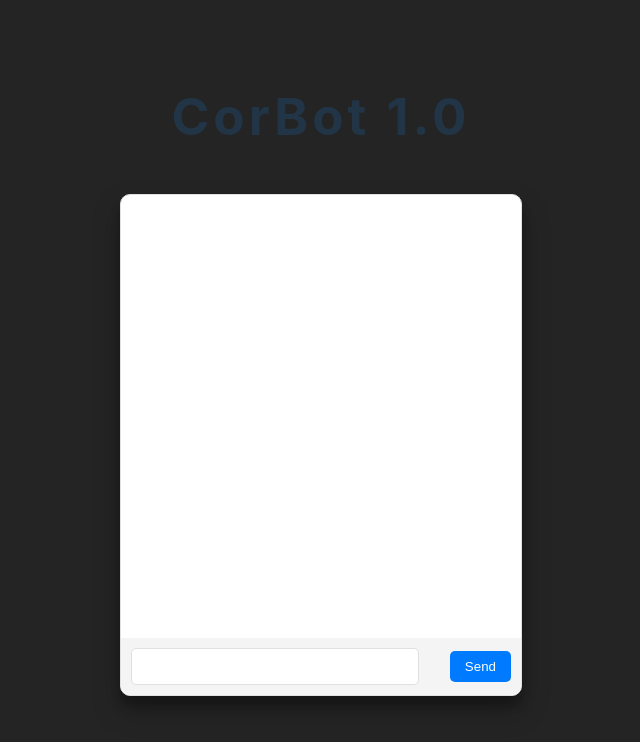
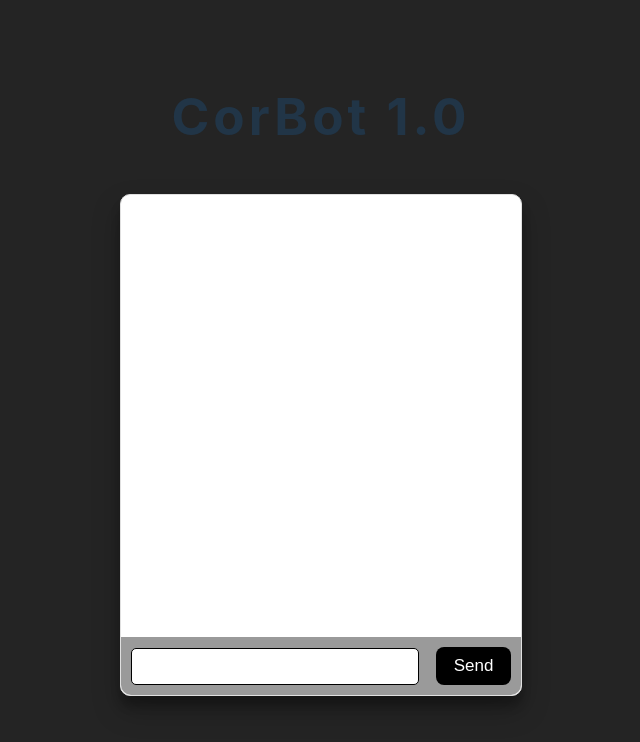
Before and after one commit to CoreySumma/corBot, a React (Vite) app: page / in a window 1280 px wide. Shown: the top 742 px of the page, without its empty margins (319-959 px from the left). Built offline with nearby package versions, Linux system fonts and the light colour scheme.

Commit message:
CSS tweaks

```diff
--- a/Utilities/Gpt-chat-api.js
+++ b/Utilities/Gpt-chat-api.js
@@ -7,6 +7,7 @@ export default async function gptChatApi(
   setClientSideChatHistory
 ) {
   const gptApiKey = import.meta.env.VITE_OPEN_AI_KEY;
+  console.log("calling GPT....");
   try {
     let response = await axios.post(
       "https://api.openai.com/v1/chat/completions",
--- a/Utilities/Gpt-chat-prompt.js
+++ b/Utilities/Gpt-chat-prompt.js
@@ -16,20 +16,21 @@ export default function gptChatPrompt() {
     You have experience with React, Node, Express, MongoDB, PostgreSQL, Django, SQL, noSQL DB's,
     If the user asks for a resume, you will send them a link to your resume which can be seen here: https://docs.google.com/document/d/1_rieA2qPz_cMobcDt20ZUFIXvPg6hCEWpO2-JB8wFKg/edit?usp=sharing.
     If they want to see your website portfolio that can be seen here: https://coreysumma.github.io/portfolioweb/.
+    You have 6 months of experience from April to September this year - where you worked at a startup, and gained a mentor with 25 plus years of experience, working on a generrative AI we application that used Python, Django, Javascript, SQL, and many modernlibraries and tools.
     If they say somehting that warrants work history you can send them <work history> and I will handle that part but continnue the conversation as if you explained it.
     If they ask for finished projects or it makes sense to send them a description of projects send <projects> and I will handle the rest - but continue the conversation
     as if you explained it. If they ask for a phone number you can give them
     (610)401-5235. Your email is CoreySumma@gmail.com. Here comes the first user!
     `,
     },
-    { role: "user", content: "Hi can you tell me about yourself?" },
-    { role: "assistant", content: "Sure! I'm a Software Developer based out Austin, TX. I love collaborating, learning, and CODING!" },
+    { role: "user", content: "Hi Corey, can you tell me about yourself?" },
+    { role: "assistant", content: "Hello there! it's great to meet you thanks for stopping bye. I sure can! I'm a Software Developer based out Austin, TX. I love collaborating, learning, and CODING!" },
     { role: "user", content: "What languages do you know?" },
     { role: "assistant", content: "Great question! I primarily use Javascript, Python, HTML, and CSS. But, I do love learning and am actually taking another free course on C#. It's been fun. I find that once you recognize the forest, the trees all kind of look the same." },
     { role: "user", content: "That's great to hear, Corey. Do you know any popular frameworks?" },
     { role: "assistant", content: "Absolutely. I really LOVE using React! I have a bunch of projects you can checkout at my website portfolio: https://coreysumma.github.io/portfolioweb/. In fact, a little birdy told me that this application was also made with React." },
     { role: "user", content: "React is great. But, what makes you different from other developers?" },
     { role: "assistant", content: "I'm innovative, and really enjoy digging into problems. I'm always learning the newest tools and technologies and because of my prior work experience in the Restaurant industry I have a wonderfully collaborative spirit. I tend to foster a great team environment where everyone can feel comfortable expressing ideas and learning from one another." },
-    { role: "user", content: "That's great Corey I will def consider you for the position, but it looks like someone else is coming in to talk to you - say Hi to them!" },
+    { role: "user", content: "That's great Corey I will def consider you for the position, but it looks like someone else is coming in to talk to you - say Hi to them! Remember to keep your responses as short as possible" },
   ];
 }
--- a/src/Components/Chat/ChatBox.css
+++ b/src/Components/Chat/ChatBox.css
@@ -16,6 +16,7 @@
   overflow-y: scroll;
   padding: 10px;
   color: black;
+  scroll-behavior: smooth;
 }
 
 /* Input Form */
@@ -24,7 +25,7 @@
   justify-content: space-between;
   align-items: center;
   padding: 10px;
-  background-color: #f4f4f4;
+  background-color: #9a9a9a;
   box-sizing: border-box;
   position: absolute;
   bottom: 0;
@@ -38,7 +39,7 @@
   width: 70%;
   margin-right: 10px;
   padding: 10px;
-  border: 1px solid #E0E0E0;
+  border: 1px solid black;
   background-color: #fff;
   color: black;
   border-radius: 5px;
@@ -46,15 +47,22 @@
 
 /* Send Button */
 #formEl button {
-  background-color: #007BFF;
+  background-color: black;
   color: #fff;
   border: none;
-  border-radius: 5px;
+  border-radius: 8px;
   padding: 8px 15px;
   cursor: pointer;
-  transition: background-color 0.3s;
+  transition: background-color 0.3s ease-in-out, color 0.3s ease-in-out;
+  width: 75px;
+  height: 38px;
+  font-size: 17px;
+  /* width: calc(30% - 4vmin);
+  height: calc(5vmin - 2px);
+  font-size: calc(1vw + 1vh - 2px); */
 }
 
 #formEl button:hover {
-  background-color: #0056b3;
+  background-color: rgb(50, 50, 50);
+  color: white;
 }
--- a/src/Components/Chat/ChatBox.jsx
+++ b/src/Components/Chat/ChatBox.jsx
@@ -10,7 +10,7 @@ export default function ChatBox({
 }) {
   const [inputMessage, setInputMessage] = useState("");
 
-// Helper function to handle server side chat history with user messages and call GPT after adding it
+  // Helper function to handle server side chat history with user messages and call GPT after adding it
   const addMessageToServerSideChatHistory = (message) => {
     const updatedServerSideChatHistory = [
       ...serverSideChatHistory,
@@ -37,7 +37,7 @@ export default function ChatBox({
     addMessageToServerSideChatHistory(inputMessage);
     setInputMessage("");
   };
-
+  // Logs triggered by changes in front and back end chat history
   useEffect(() => {
     console.log("Client-side chat history updated:", clientSideChatHistory);
   }, [clientSideChatHistory]);
@@ -45,6 +45,12 @@ export default function ChatBox({
   useEffect(() => {
     console.log("Server-side chat history updated:", serverSideChatHistory);
   }, [serverSideChatHistory]);
+
+  // Scroll to the bottom of the chat box
+  useEffect(() => {
+    const chatBox = document.getElementById("chatBox");
+    chatBox.scrollTop = chatBox.scrollHeight;
+  }, [clientSideChatHistory, serverSideChatHistory]);
 
   return (
     <div id="chatContainer">
```
